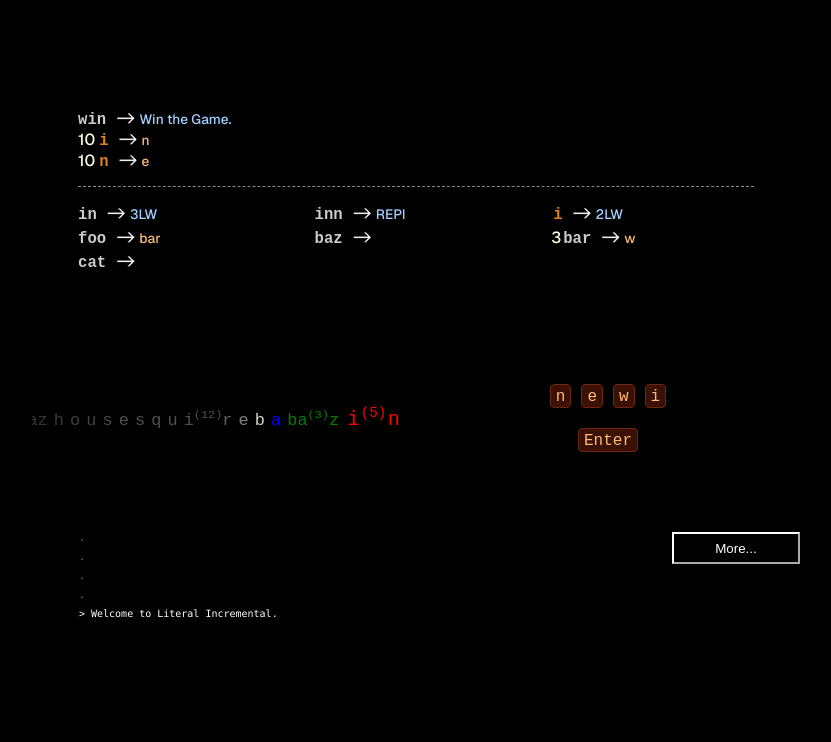
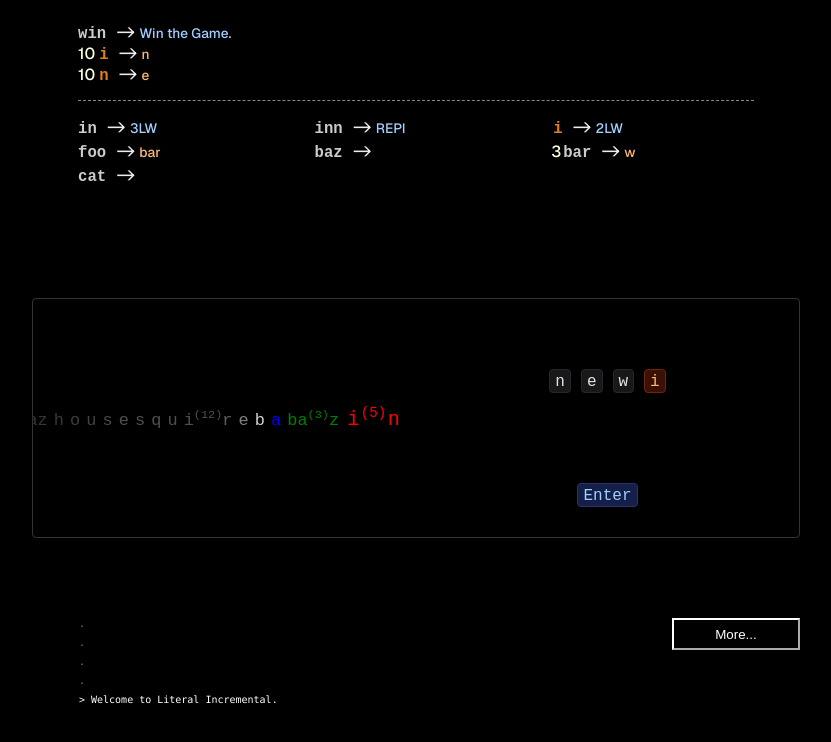
Before and after one commit to pyb/literal-incremental, a Next.js app: page / in a window 1280 px wide. Shown: the top 742 px of the page, without its empty margins (224-1055 px from the left). Built offline with nearby package versions, Linux system fonts and the light colour scheme.

Commit message:
Keyboard coloring/css

```diff
--- a/src/app/UI/Keyboard.tsx
+++ b/src/app/UI/Keyboard.tsx
@@ -3,8 +3,21 @@ import styles from "css/keyboard.module.css"
 import {KeyStatus, KeyMode} from "game/gameTypes"
 import UIData from "./uiData"
 
-const keyStyle = (modes: Set<KeyMode>, highlight: boolean=false) => {
-    return highlight ? styles.highlight : styles.normal ;
+const keyStyle = (modes: Set<KeyMode>) => {
+    let result;
+    if (modes.has(KeyMode.WordTransformKey)) {
+        result = styles.wordBuy;
+    }
+    else if (modes.has(KeyMode.Modifier)) {
+        result = styles.modifier;
+    }
+    else if (modes.has(KeyMode.Unlocked)) {
+        result = styles.unlocked;
+    }
+    else if (modes.has(KeyMode.Visible)) {
+        result = styles.visible;
+    }
+    return result;
 }
 
 /* Highlighting design
@@ -56,9 +69,12 @@ const Key = ({text, modes}:KeyProps) => {
       }
 
     return (
-    <div className={keyStyle(modes, highlight)}>
-        <div className={styles.key}> {text}</div>
-    </div>);
+
+            <div className={keyStyle(modes)}>
+                <div className={highlight ? styles.highlight : styles.normal}>
+                <div className={styles.key}> {text}</div>
+            </div>
+        </div>);
 }
 
 const computeRows = (len:number, mx:number):Array<number> => {
--- a/src/app/css/game.module.css
+++ b/src/app/css/game.module.css
@@ -17,6 +17,11 @@ button.footerButton {
     flex-direction: row;
     text-align: center;
     justify-content: space-around;
+    min-height: 30vh;
+    border-style: solid;
+    border-width: 1px;
+    border-color: #333333;
+    border-radius: 4px;
 }
 
 .reset {
--- a/src/app/css/keyboard.module.css
+++ b/src/app/css/keyboard.module.css
@@ -9,6 +9,31 @@
     display: flex;
     flex-direction: row;
 }
+
+/*
+raised: {
+    bg: "colorPalette.subtle",
+    color: "colorPalette.fg",
+    borderWidth: "1px",
+    borderBottomWidth: "2px",
+    borderColor: "colorPalette.muted"
+  }
+
+  outline: {
+    borderWidth: "1px",
+    color: "colorPalette.fg"
+  },
+  subtle: {
+    bg: "colorPalette.muted",
+    color: "colorPalette.fg"
+  },
+  plain: {
+    color: "colorPalette.fg"
+  }
+},
+*/
+
+/* This is "raised"*/
 
 .key {
 /*    composes: key;*/
@@ -32,7 +57,7 @@
     height: 1.5rem;
     line-height: 1.5rem;
     font-size:16px;
-    color: rgb(253, 186, 116);
+
     color-scheme: light;
     background-color: #3b1106; /* orange subtle */
     border-color: #6c2710; /* orange muted */
@@ -41,14 +66,40 @@
     padding-right: 5px;
     margin-left: 5px;
     margin-right: 5px;
+    min-width: 21px;
 }
 
-.normal .key {
+.unlocked .key {
     background-color: #3b1106;
+    color: rgb(253, 186, 116);
 }
 
-.highlight .key {
-    background-color: white;
+.highlight  .key {
+    background-color: #FDE047;
+    /*color: #FDE047;*/
+    color: white;
+    border-color: #713F12;
+    border-width: 0px;
+    border-bottom-width: 0px;
+}
+
+/* blue theme */
+.wordBuy .key {
+    color: rgb(163, 207, 255);
+    background-color: #14204A;
+    border-color: rgb(48, 48, 108);
+}
+
+.modifier .key {
+    background-color: orange;
+}
+
+/* dark theme */
+.visible .key {
+    color: rgb(228, 228, 231);
+    background-color: black;
+    border-color: #27272a;
+    background-color: #18181b;
 }
 
 .keyboardTop
--- a/src/app/game/streamops.ts
+++ b/src/app/game/streamops.ts
@@ -24,7 +24,7 @@ Transform filter "W": What words are available.  {Dict Item ID -> [location indi
 /****************************************************************/
 // Actions
 
-// might be useful if we sometimes produce empty items
+// due to bugs/oversights in streamops we sometimes produce empty items or duplicated letters. Fix this:
 export const cleanupStream = (stream:Array<Letter>):Array<Letter> => {
     const filtered:Array<Letter> = [...stream].filter((l:Letter) => (l.n > 0 && l.text));
     let i = 0;
@@ -55,7 +55,7 @@ export const addLetter = (letter: string, input: Array<Letter>): Array<Letter> =
     else {
         lastLetter.n++;
     }
-    return result;
+    return cleanupStream(result);
 }
 
 export const applyLetterTransform = (transform: Transform, stream:Array<Letter>, location: number): Array<Letter> => {
```
